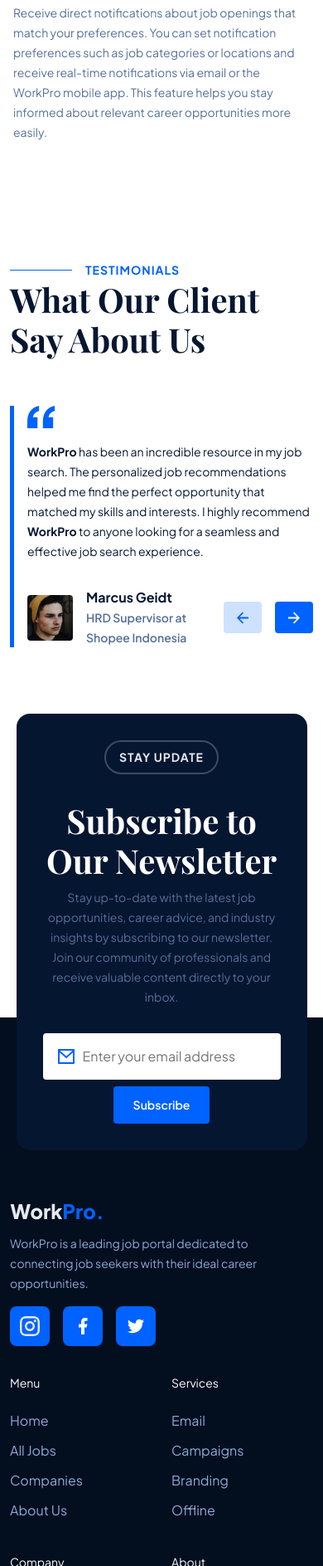
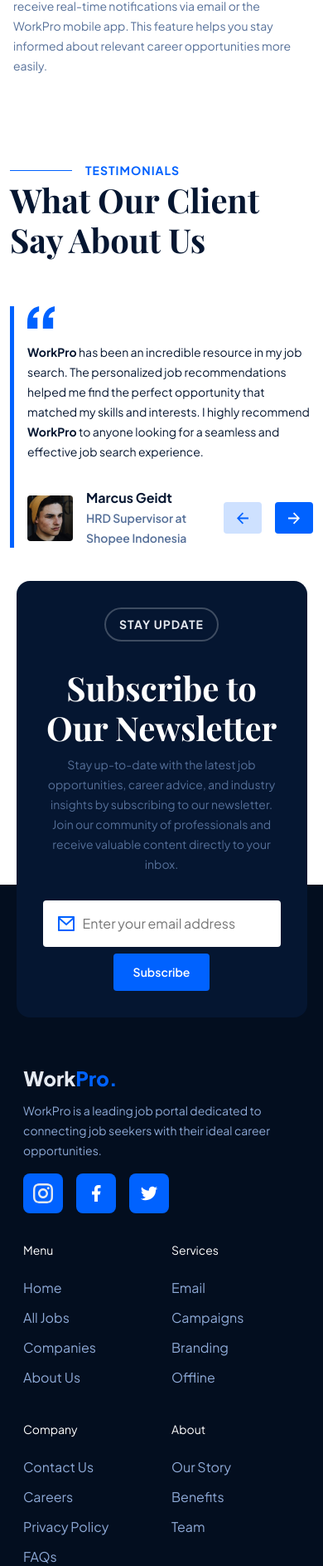
Before and after one commit to agreytosira/workpro, a plain HTML site: page index.html in a window 390 px wide. Shown: the part 5132-7019 px from the top of the page at 83% size. Drawn offline with nearby package versions, Linux system fonts and the light colour scheme.

Commit message:
fix padding and margin in homepage responsive

```diff
--- a/scss/responsives/_mobile.scss
+++ b/scss/responsives/_mobile.scss
@@ -104,6 +104,7 @@
     }
 
     .recent {
+        margin: 2.5rem 0;
         &__title {
             text-align: center;
         }
@@ -135,6 +136,7 @@
     }
 
     .testimonial {
+        margin: 2.5rem 0;
         &__title {
             width: 100%;
         }
@@ -180,6 +182,8 @@
     }
 
     .footer {
+        padding: 5rem 1rem;
+        padding-top: 14rem;
         &__col {
             &:nth-child(1) {
                 margin-bottom: 1rem;
```
Also changed, not shown: css/main.css, css/main.min.css, 2 other files.
